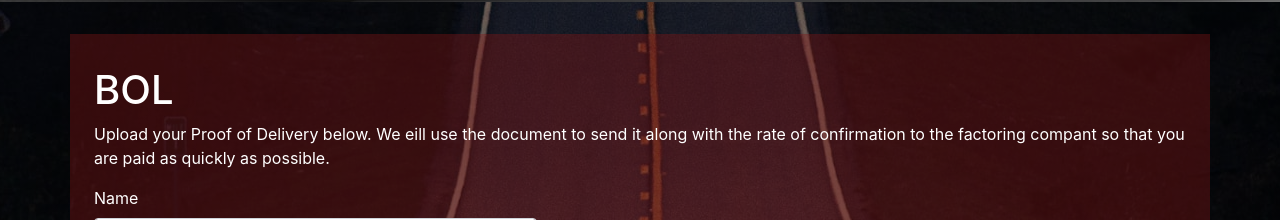
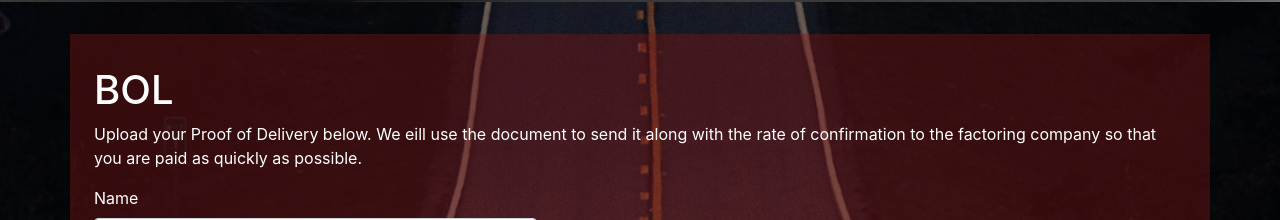
Before and after one commit to samidela/Trucking-Service-Management, a React (Create React App) app: page /CurrentDrivers/Bol in a window 1280 px wide. Shown: the part 523-743 px from the top of the page. Built offline with nearby package versions, Linux system fonts and the light colour scheme; a web font is replaced by a local one.

Commit message:
made some changes

```diff
--- a/src/components/CurrentDrivers/bol.jsx
+++ b/src/components/CurrentDrivers/bol.jsx
@@ -33,7 +33,7 @@ class BOL extends Form {
         <br />
         <p>
           Upload your Proof of Delivery below. We eill use the document to send
-          it along with the rate of confirmation to the factoring compant so
+          it along with the rate of confirmation to the factoring company so
           that you are paid as quickly as possible.
         </p>
 
```
